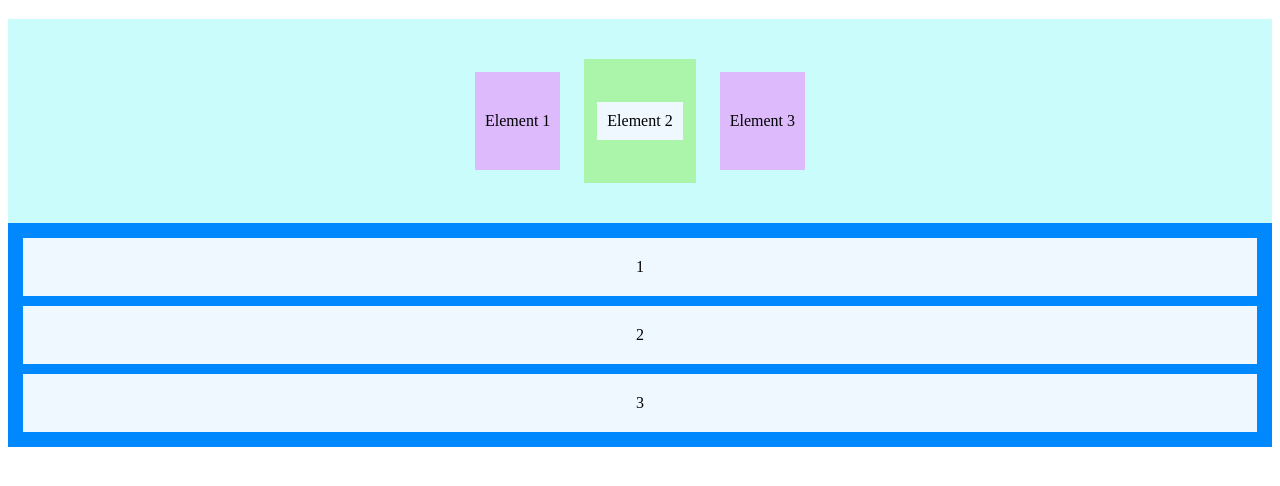
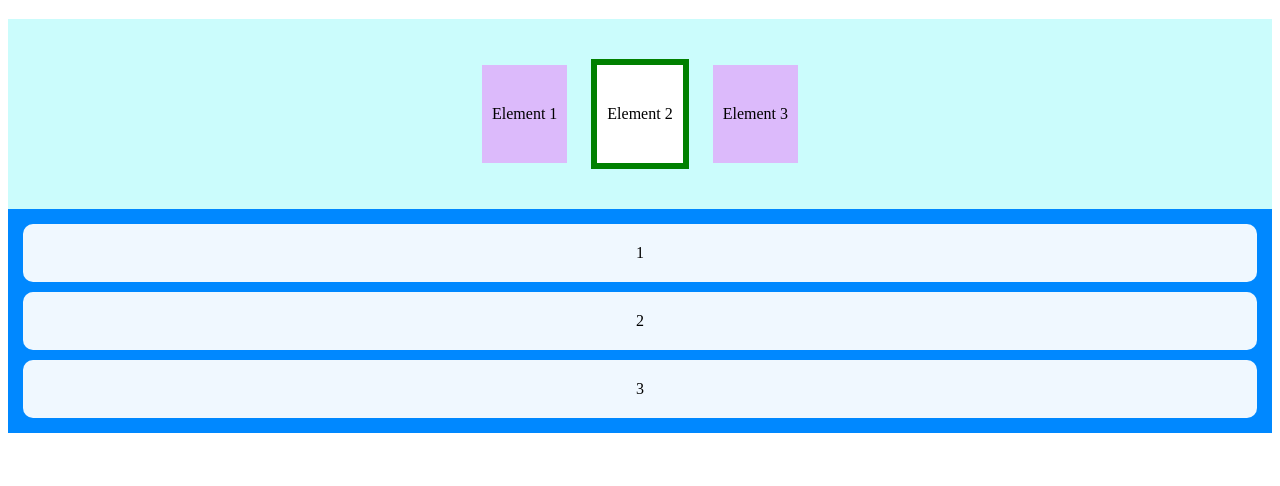
Before and after one commit to goyal-muskan2002/2010991946DailyPractice, a plain HTML site: page project-webpage/index.html in a window 1280 px wide. Shown: the part 216-702 px from the top of the page. Drawn offline with Linux system fonts and the light colour scheme.

Commit message:
addedwebpage

```diff
--- a/project-webpage/index.css
+++ b/project-webpage/index.css
@@ -24,18 +24,16 @@
  margin:10px;
 }
 #third2{
-background-color: rgb(171, 245, 171);
+background-color: white;
+border: 6px solid green;
 padding: 40px 10px;
 text-align: center;
 display: inline-block;
 margin:10px;
 }
-#third21{
-    background-color: aliceblue;
-    margin:3px;
-    padding: 10px;
 
-}
+
+
 #third3{
     background-color: rgb(220, 186, 251);
     margin: 5px 10px;
@@ -51,16 +49,19 @@ margin:10px;
    margin:10px;
    padding: 20px;
    text-align: center;
+   border-radius:10px;
 }
 #fourth2{
     background-color: aliceblue;
     margin:10px;
     padding: 20px;
     text-align: center;
+    border-radius:10px;
 }
 #fourth3{
     background-color: aliceblue;
     margin:10px;
     padding: 20px;
     text-align: center;
+    border-radius:10px;
 }
--- a/project-webpage/index.html
+++ b/project-webpage/index.html
@@ -18,9 +18,9 @@
 
     <div id="third">
         <div id="third1">Element 1 </div>
-        <div id="third2">
-<div id="third21"> Element 2</div>
-        </div>
+
+<div id="third2"> Element 2</div>
+
         <div id="third3"> Element 3</div>
     </div>
     <div class="fourth">
```
